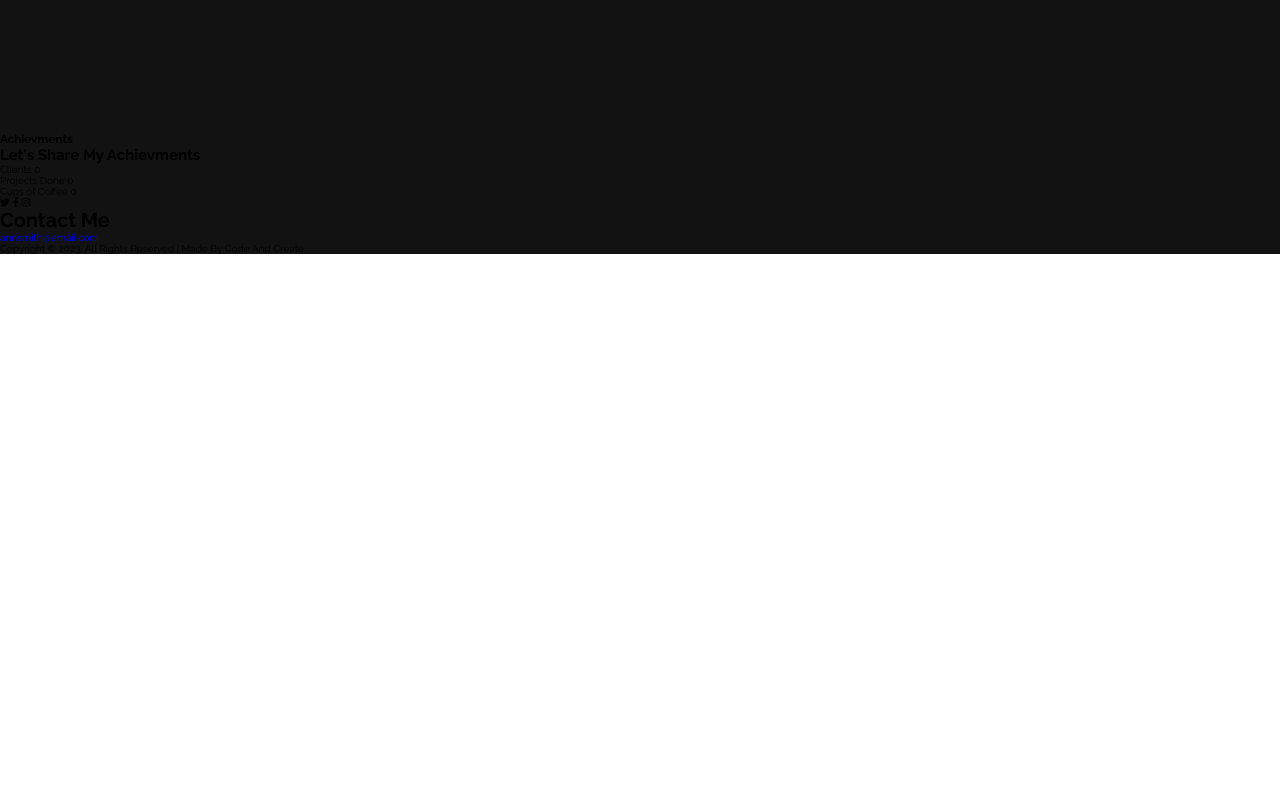
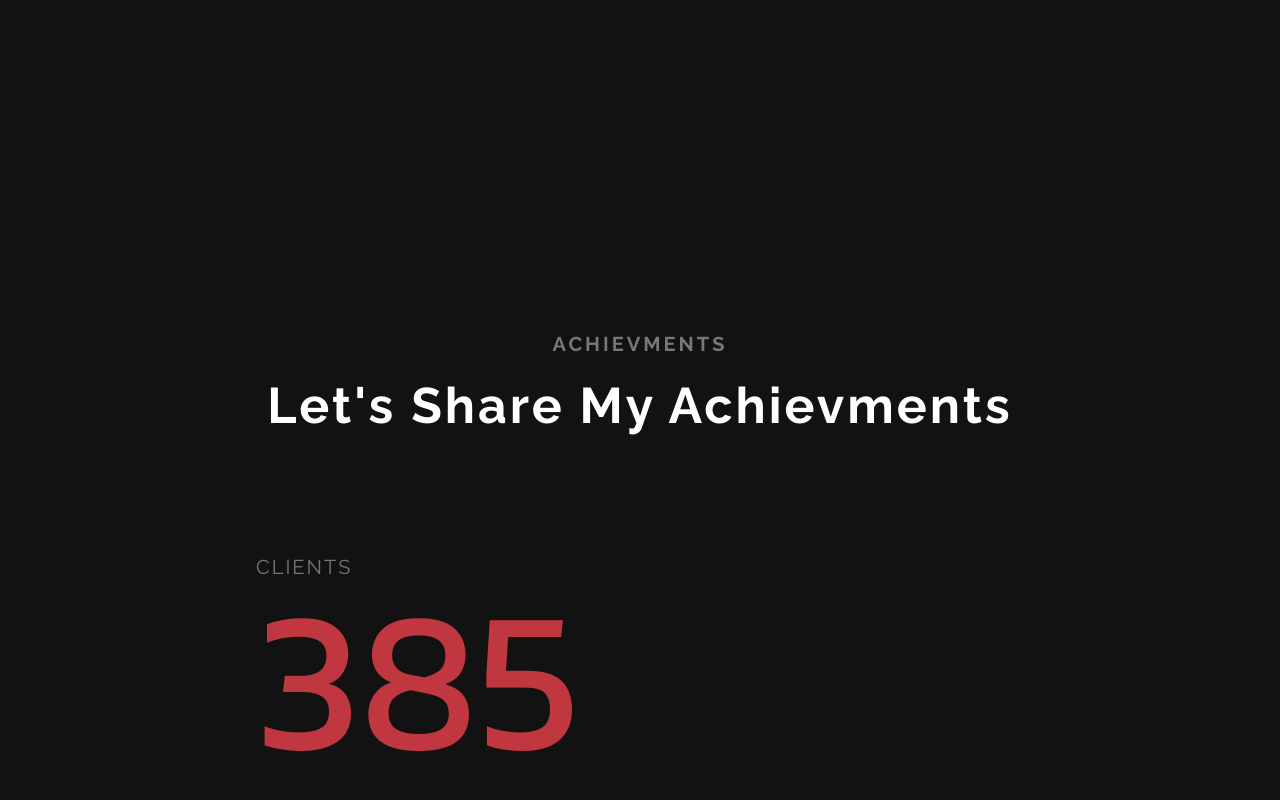
Before and after one commit to miracler0405/interior-design-project, a plain HTML site: page index.html in a window 1280 px wide. Shown: the part 4440-5240 px from the top of the page. Before the commit the page ends 4694 px from the top, so only its background shows below. Drawn offline with Linux system fonts and the light colour scheme.

Commit message:
feat: complete data

```diff
--- a/style.css
+++ b/style.css
@@ -612,3 +612,72 @@ html {
   letter-spacing: 0.1rem;
 }
 /* End of Portfolio */
+/* Data */
+.data {
+  width: 100%;
+  height: 100%;
+  padding: 20rem 0;
+}
+
+.data-header {
+  text-align: center;
+}
+
+.data-header h3 {
+  font-size: 2rem;
+  text-transform: uppercase;
+  color: #777;
+  letter-spacing: 0.3rem;
+  margin-bottom: 2rem;
+}
+
+.data-header h1 {
+  font-size: 5rem;
+  color: #fff;
+  letter-spacing: 0.3rem;
+  margin-bottom: 12rem;
+}
+
+.data-list {
+  width: 60%;
+  height: 90rem;
+  margin: auto;
+  position: relative;
+}
+
+.data-item {
+  position: absolute;
+  display: flex;
+  flex-direction: column;
+}
+
+.data-item:nth-child(1) {
+  top: 0;
+  left: 0;
+}
+
+.data-item:nth-child(2) {
+  top: 50%;
+  left: 50%;
+  transform: translate(-50%, -50%);
+}
+
+.data-item:nth-child(3) {
+  bottom: 0;
+  right: 0;
+}
+
+.data-item span:nth-child(1) {
+  font-size: 2rem;
+  text-transform: uppercase;
+  letter-spacing: 0.2rem;
+  color: #777;
+}
+
+.data-item span:nth-child(2) {
+  font-family: "Kanit", sans-serif;
+  font-size: 20rem;
+  color: #c03740;
+  line-height: 1;
+}
+/* End of Data */
```
